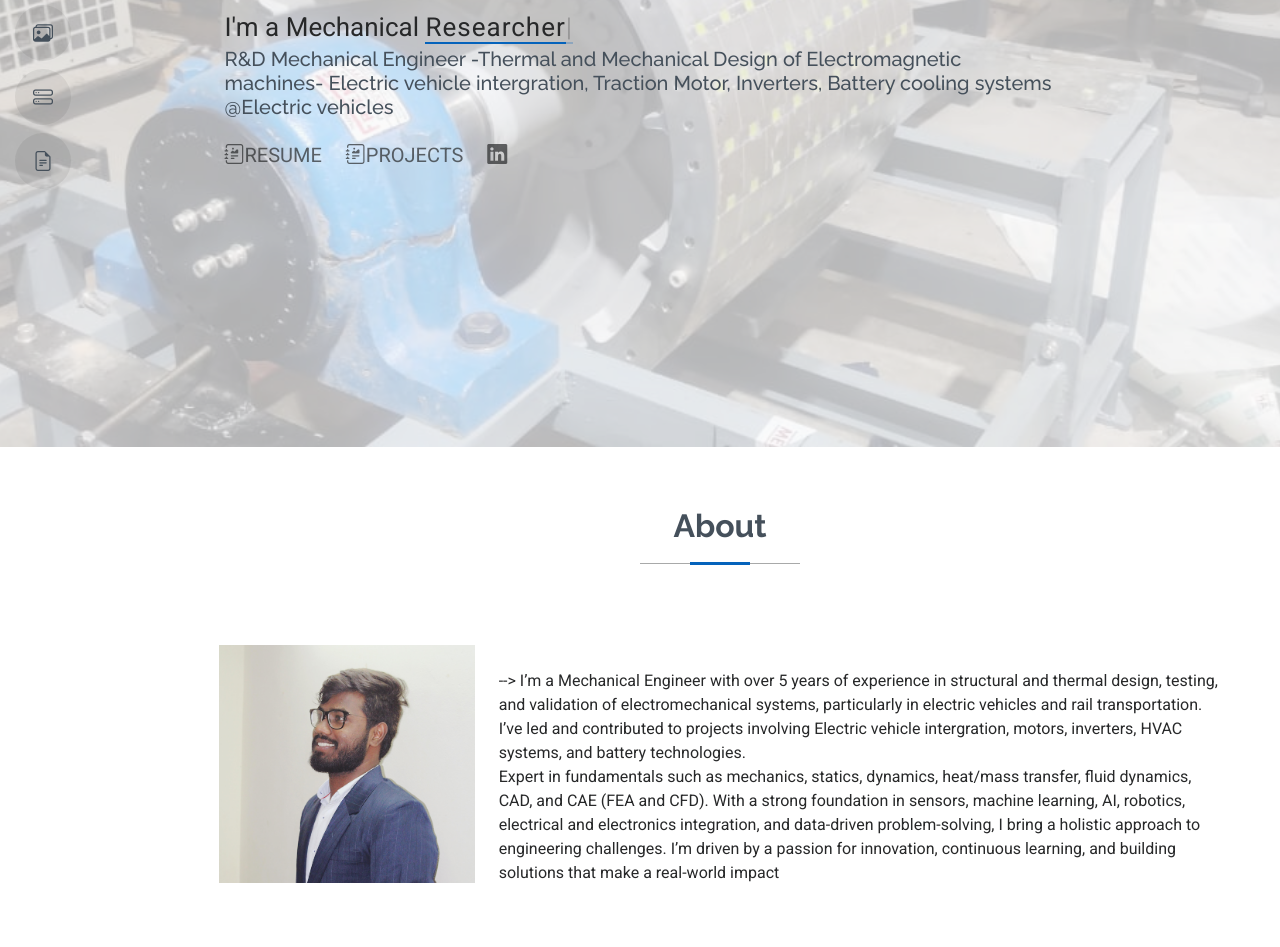
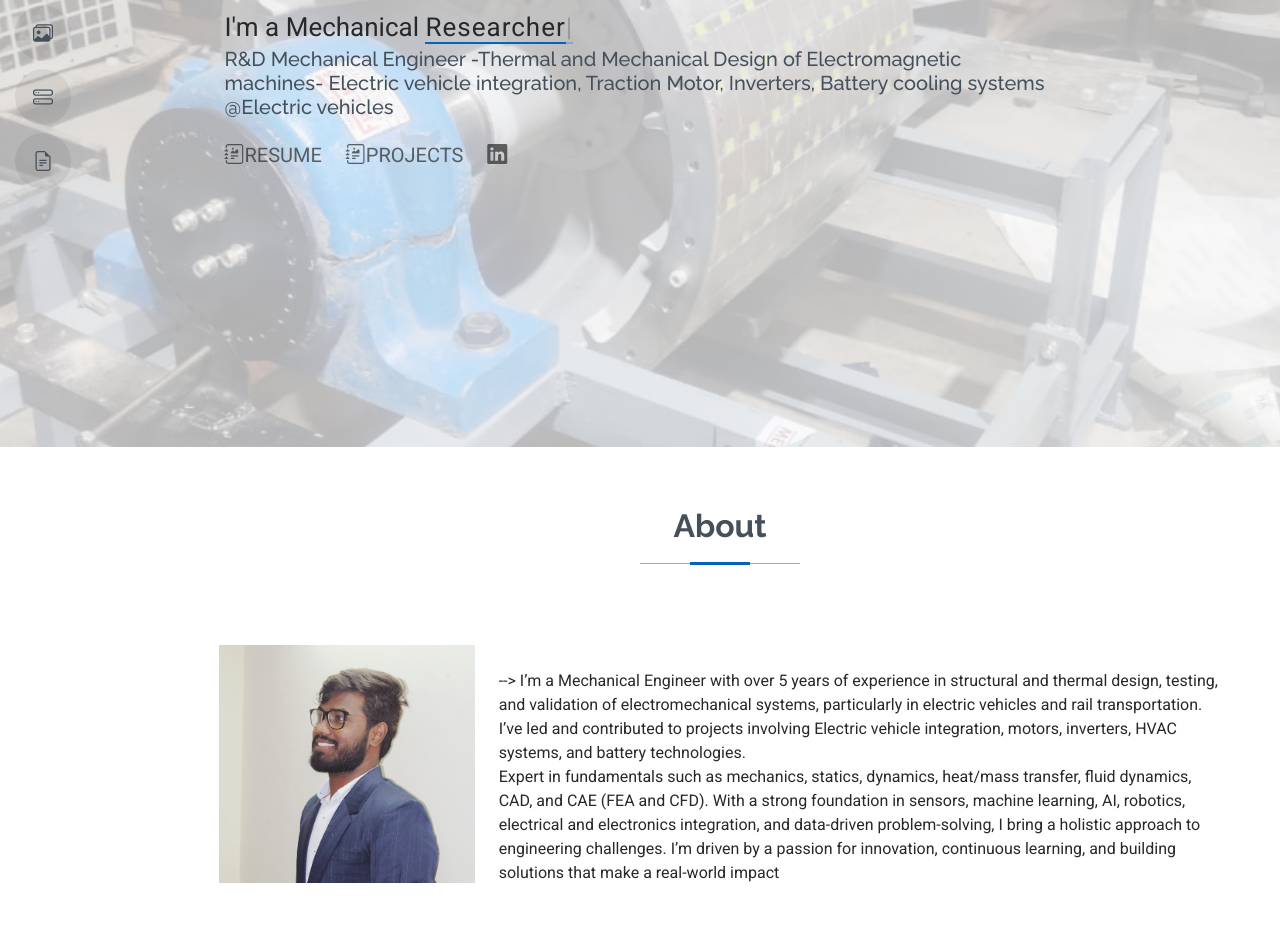
Before and after one commit to saidineshgelam/saidineshgelam.github.io, a plain HTML site: page index.html in a window 1280 px wide. Shown: the part 353-1300 px from the top of the page. Drawn offline with Linux system fonts and the light colour scheme.

Commit message:
error correction

```diff
--- a/index.html
+++ b/index.html
@@ -67,7 +67,7 @@
           <div class="col-lg-9">
             <h2>Sai Dinesh Gelam</h2>
             <p>I'm a Mechanical  <span class="typed" data-typed-items="Engineer, Researcher"></span><span class="typed-cursor typed-cursor--blink" aria-hidden="true"></span></p>
-            <h5>R&D Mechanical Engineer -Thermal and Mechanical Design of Electromagnetic machines- Electric vehicle intergration, Traction Motor, Inverters, Battery cooling systems @Electric vehicles</h5>
+            <h5>R&D Mechanical Engineer -Thermal and Mechanical Design of Electromagnetic machines- Electric vehicle integration, Traction Motor, Inverters, Battery cooling systems @Electric vehicles</h5>
             <div class="social-links">
               <a href="https://drive.google.com/file/d/1I1UpzLgOyMqEyM2XPgy5Ls8OUskvGilc/view?usp=sharing" class="bi-journal-richtext">RESUME</a>
               <a href="#projects" class="bi-journal-richtext">PROJECTS</a>
@@ -98,7 +98,7 @@
 
             <p class="py-4">
                <!-- engineering, I'm creative, indulging in sketching and painting. I'm driven by innovation, eager to collaborate, and excited to make meaningful contributions to the world of robotics and beyond.  --> -->
-              I’m a Mechanical Engineer with over 5 years of experience in structural and thermal design, testing, and validation of electromechanical systems, particularly in electric vehicles and rail transportation. I’ve led and contributed to projects involving Electric vehicle intergration, motors, inverters, HVAC systems, and battery technologies.
+              I’m a Mechanical Engineer with over 5 years of experience in structural and thermal design, testing, and validation of electromechanical systems, particularly in electric vehicles and rail transportation. I’ve led and contributed to projects involving Electric vehicle integration, motors, inverters, HVAC systems, and battery technologies.
 
               <br> Expert in fundamentals such as mechanics, statics, dynamics, heat/mass transfer, fluid dynamics, CAD, and CAE (FEA and CFD).
               With a strong foundation in sensors, machine learning, AI, robotics, electrical and electronics integration, and data-driven problem-solving, I bring a holistic approach to engineering challenges. I’m driven by a passion for innovation, continuous learning, and building solutions that make a real-world impact
```
